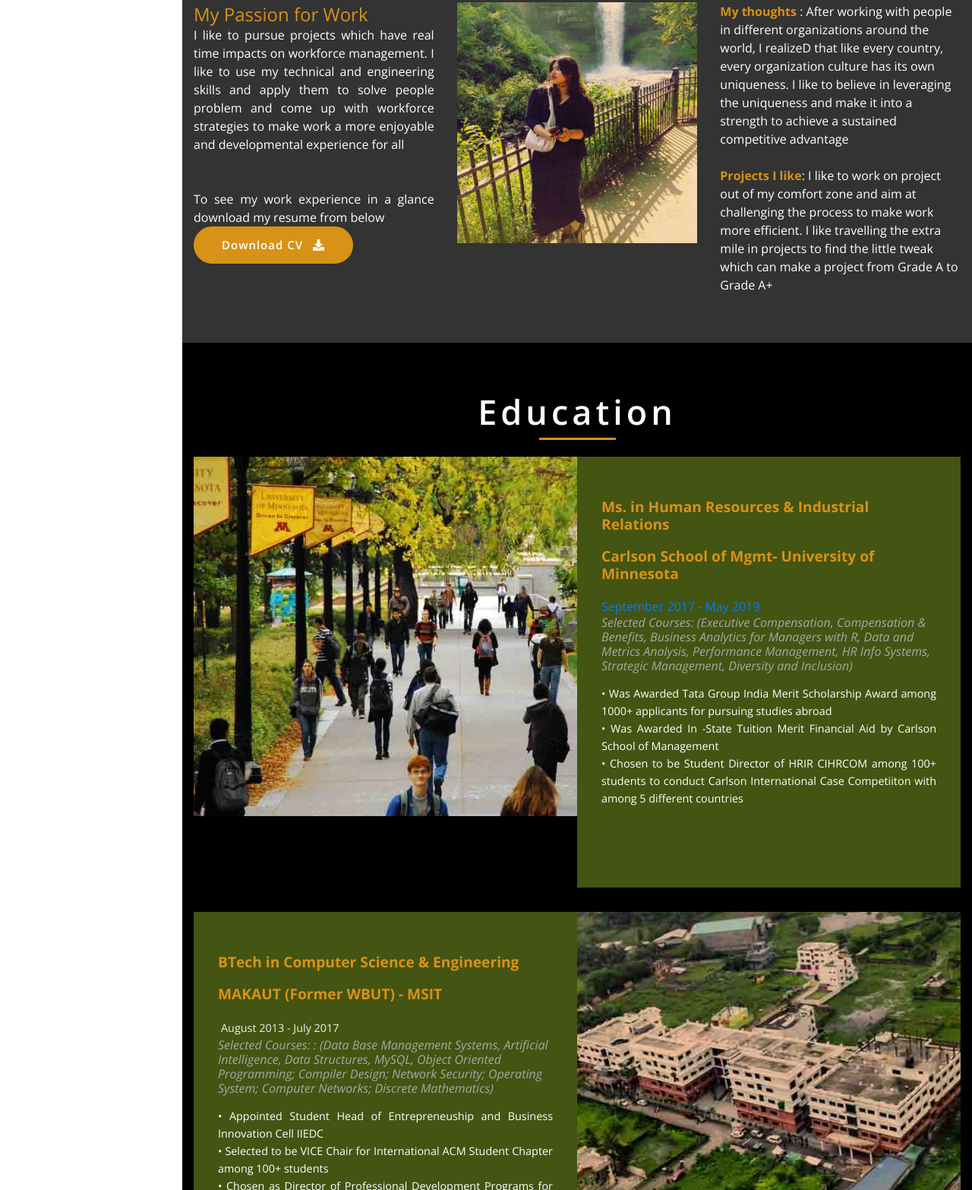
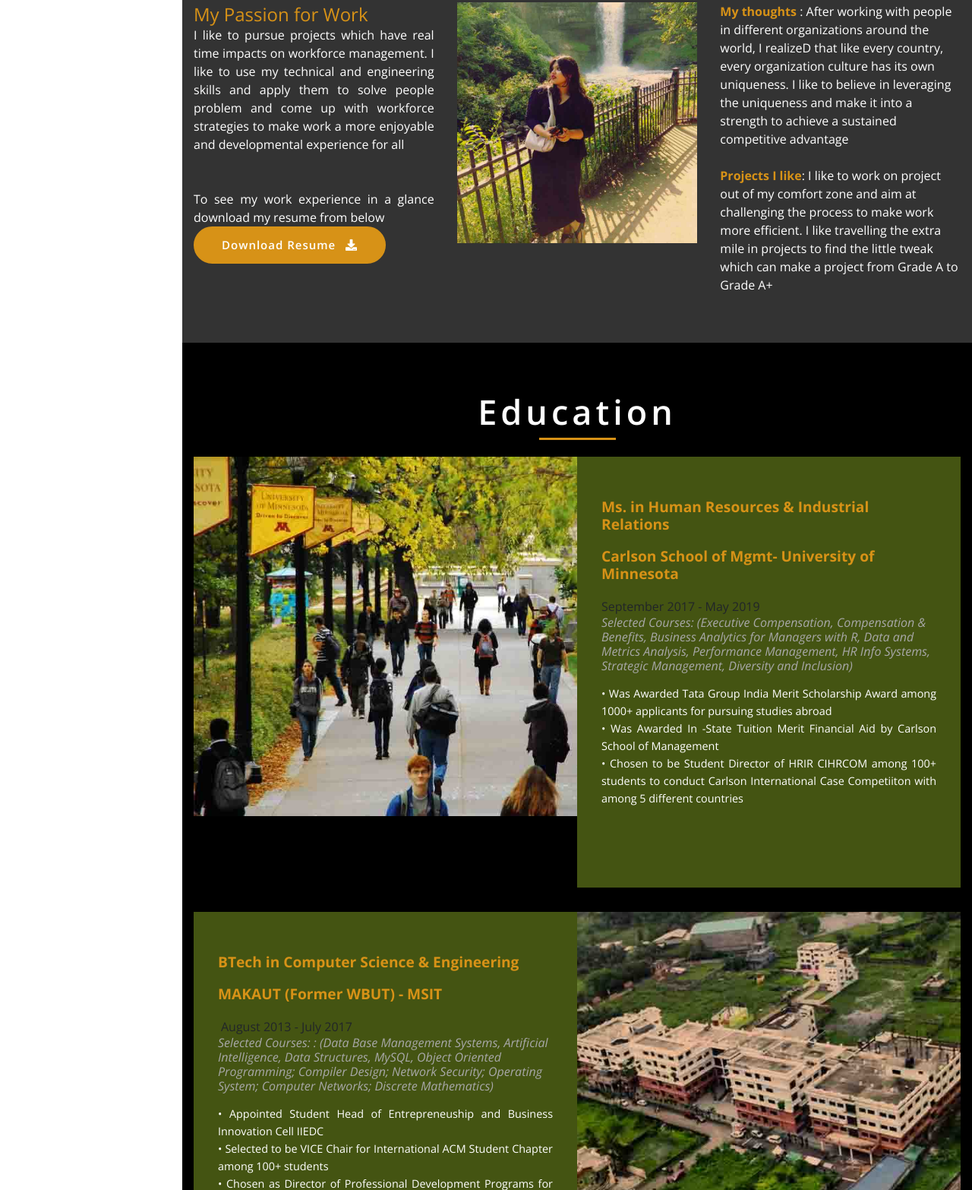
Before and after one commit to spoulomi/spoulomi.github.io, a plain HTML site: page index.html in a window 1280 px wide. Shown: the part 1025-2591 px from the top of the page at 76% size. Drawn offline with nearby package versions, Linux system fonts and the light colour scheme.

Commit message:
Update index.html

```diff
--- a/index.html
+++ b/index.html
@@ -160,7 +160,7 @@
 			<div class="col-lg-4">
 				<h4 style="color:#d79217;font-weight:lighter;line-height:1.3em;">My Passion for Work</br></h4>
 				<p style="color:#fff;text-align:justify;">I like to pursue projects which have real time impacts on workforce management. I like to use my technical and engineering skills and apply them to solve people problem and come up with workforce strategies to make work a more enjoyable and developmental experience for all</br> </br></br>To see my work experience in a glance download my resume from below</p>
-				<a href="#" style="background-color:#D79217;"> Download CV <span class="fa ml-2 fa-download"></span> </a>
+				<a href="pdf/PSresume.pdf" style="background-color:#D79217;"> Download Resume <span class="fa ml-2 fa-download"></span> </a>
 
 			</div>
 			<div class="col-lg-4 col-md-6 my-lg-0 my-5">
@@ -192,7 +192,7 @@
 
 							<h3> <a href="#" data-toggle="modal" data-target="#myModal1">Carlson School of Mgmt- University of Minnesota</a></h3>
 							<ul class="news"
-								<li><i class="glyphicon glyphicon-globe"></i> <a href="#">September 2017 - May 2019</a></li>
+								<li><i class="glyphicon glyphicon-globe"></i>September 2017 - May 2019</li>
 							</ul>
 
       <h6 style = "font-weight:lighter; font-style:italic;color:#A8A8A8;">Selected Courses: (Executive Compensation, Compensation & Benefits, Business Analytics for Managers with R, Data and Metrics Analysis, Performance Management, HR Info Systems, Strategic Management, Diversity and Inclusion)</h6>
@@ -208,7 +208,7 @@
 						   <h3> <a href="#" data-toggle="modal" data-target="#myModal1">BTech in Computer Science & Engineering</a></h3>
 							<h3> <a href="#" data-toggle="modal" data-target="#myModal1">MAKAUT (Former WBUT) - MSIT</a></h3>
 							<ul class="news">
-								<li><i class="glyphicon glyphicon-globe"></i> <a href="#">August 2013 - July 2017</a></li>
+								<li><i class="glyphicon glyphicon-globe"></i>August 2013 - July 2017</li>
 							</ul>
 							<h6 style = "font-weight:lighter; font-style:italic;color:#A8A8A8;">Selected Courses: : (Data Base Management Systems, Artificial Intelligence, Data Structures, MySQL, Object Oriented Programming; Compiler Design; Network Security; Operating System; Computer Networks; Discrete Mathematics)</h6>
 	  <p style="text-align:justify;"> •	Appointed Student Head of Entrepreneuship and Business Innovation Cell IIEDC</br>
```
